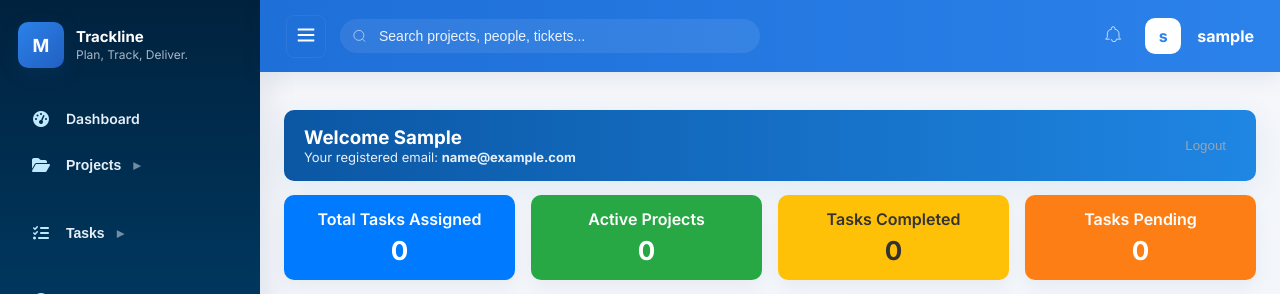
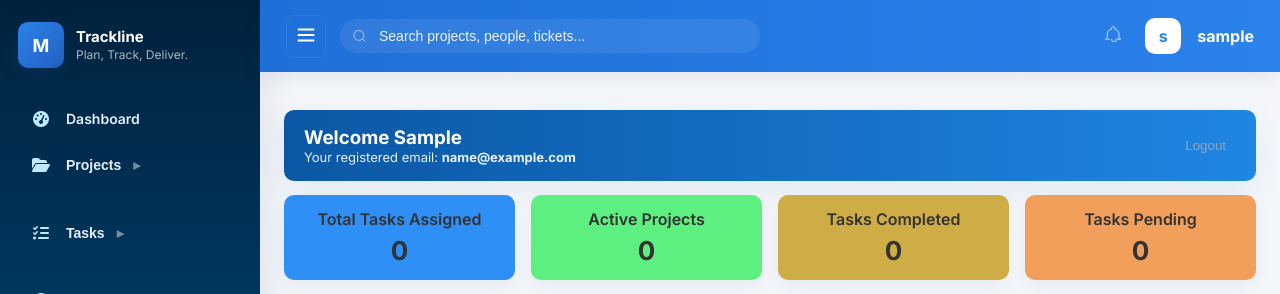
Before and after one commit to maviontech/manage, a Django app: template project_management/core/templates/core/dashboard.html in a window 1280 px wide. Shown: the top 294 px of the page. Run offline with Django 5.2, Linux system fonts and the light colour scheme; a user stored in the database is signed in; tables that the repository leaves empty hold one stand-in row (values such as "Sample post"); the template is opened without the code that fills it: most values are stand-ins (such as "Sample title", 1, 10 or a date in 2020); some libraries are stand-ins or nearby versions.

Commit message:
change the color for dashboard

```diff
--- a/project_management/core/templates/core/dashboard.html
+++ b/project_management/core/templates/core/dashboard.html
@@ -50,20 +50,24 @@
 
 /* Background colors for each metric */
 .metric-card.total-tasks {
-  background-color: #007bff; /* Blue */
+  background-color: #2e8ff7; /* Blue */
+  color:#333; /* White text for contrast */
 }
 
 .metric-card.active-projects {
-  background-color: #28a745; /* Green */
+  background-color: #5df080; /* Green */
+  color: #333; /* Dark text for contrast */
 }
 
 .metric-card.tasks-completed {
-  background-color: #ffc107; /* Yellow */
+  background-color: #ceac46; /* Yellow */
   color: #333; /* Dark text for contrast */
 }
 
 .metric-card.tasks-pending {
-  background-color: #fd7e14; /* Orange */
+  background-color: #f19f5b; /* Orange */
+  color: #333; /* Dark text for contrast */
+
 }
 
 /* Charts row styling (optional) */
```
